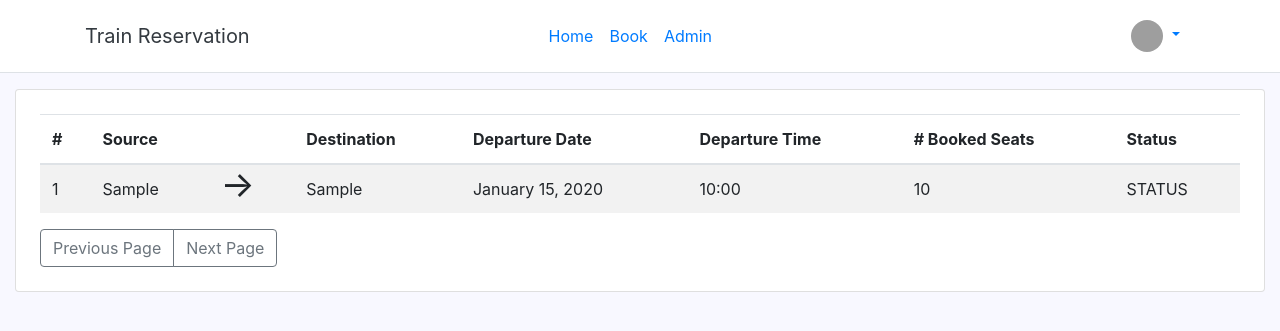
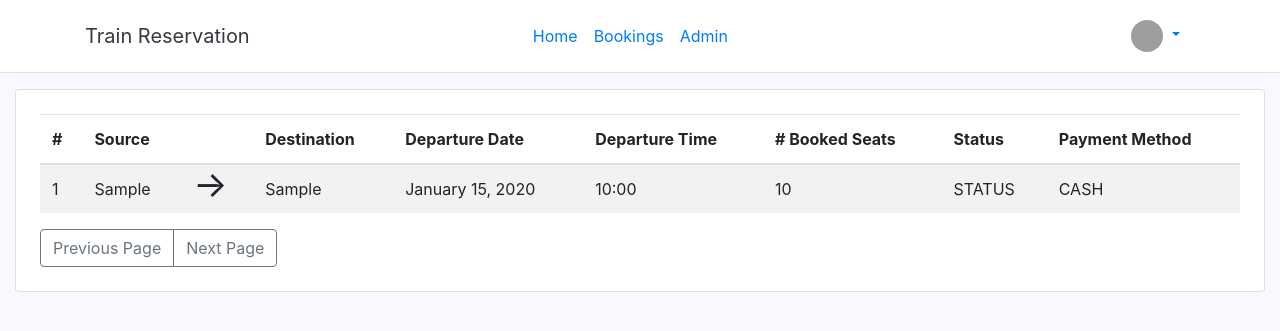
Before and after one commit to CatB1t/WebTrainReservation, a Django app: page /bookings/ in a window 1280 px wide. Shown: the top 331 px of the page. Run offline with Django 3.2, Linux system fonts and the light colour scheme; a user stored in the database is signed in; tables that the repository leaves empty hold one stand-in row (values such as "Sample post"); some libraries are stand-ins or nearby versions; grey boxes are pictures that could not be loaded.

Commit message:
adding payment method

```diff
--- a/trainres/trips/forms.py
+++ b/trainres/trips/forms.py
@@ -5,4 +5,4 @@ from .models import Booking
 class BookingForm(ModelForm):
     class Meta:
         model = Booking
-        fields = ['seats']
+        fields = ['seats' , 'payment_method']
--- a/trainres/trips/models.py
+++ b/trainres/trips/models.py
@@ -28,3 +28,8 @@ class Booking(models.Model):
     user_id = models.ForeignKey(User, on_delete=models.CASCADE)
     trip_id = models.ForeignKey(Trip, on_delete=models.CASCADE)
     seats = models.PositiveIntegerField(default=1)
+    payement_choices = [
+        ('CASH' , 'Cash'),
+        ('VISA' , 'Visa'),
+    ]
+    payment_method = models.CharField(max_length=4 , choices=payement_choices, default='CASH')
--- a/trainres/trips/templates/trips/base.html
+++ b/trainres/trips/templates/trips/base.html
@@ -31,7 +31,7 @@
 
             <ul class="nav col-12 col-md-auto mb-2 justify-content-center mb-md-0">
               <li><a href="{% url 'trainres-home' %}" class="nav-link px-2">Home</a></li>
-              <li><a href="{% url 'trainres-bookings' %}" class="nav-link px-2">Book</a></li>
+              <li><a href="{% url 'trainres-bookings' %}" class="nav-link px-2">Bookings</a></li>
               {% if user.is_superuser %}
               <li><a href="{%  url 'admin:index' %}" class="nav-link px-2">Admin</a></li>
               {% endif %}
--- a/trainres/trips/templates/trips/bookings.html
+++ b/trainres/trips/templates/trips/bookings.html
@@ -14,6 +14,7 @@
         <th scope="col">Departure Time</th>
         <th scope="col"># Booked Seats</th>
         <th scope="col">Status</th>
+        <th scope="col">Payment Method</th>
     </thead>
     <tbody>
 {% for book in bookings %}
@@ -26,6 +27,7 @@
     <td>{{ book.trip_id.dept_time|time:"H:i"}}</td>
     <td>{{ book.seats }}</td>
     <td>STATUS</td>
+    <td>{{ book.payment_method }}</td>
 </tr>
 {% endfor %}
 </tbody>
--- a/trainres/trips/views.py
+++ b/trainres/trips/views.py
@@ -46,9 +46,11 @@ def bookings(request):
 @login_required
 def book(request, id):
     tripToBook = Trip.objects.get(trip_id=id)
+    payment = request.POST.get('payment_method')
 
     context = {
         'trip' : tripToBook,
+
     }
 
     if request.method == 'POST':
@@ -59,7 +61,7 @@ def book(request, id):
             context['form'] = BookingForm(request.POST)
             return render(request, 'trips/book.html', context)
 
-        obj = Booking(user_id=request.user, trip_id=tripToBook, seats=num)
+        obj = Booking(user_id=request.user, trip_id=tripToBook, seats=num , payment_method= payment)
         obj.save()
         tripToBook.__setattr__('reserved_seats', (availableSeats-num))
         tripToBook.save()
```
